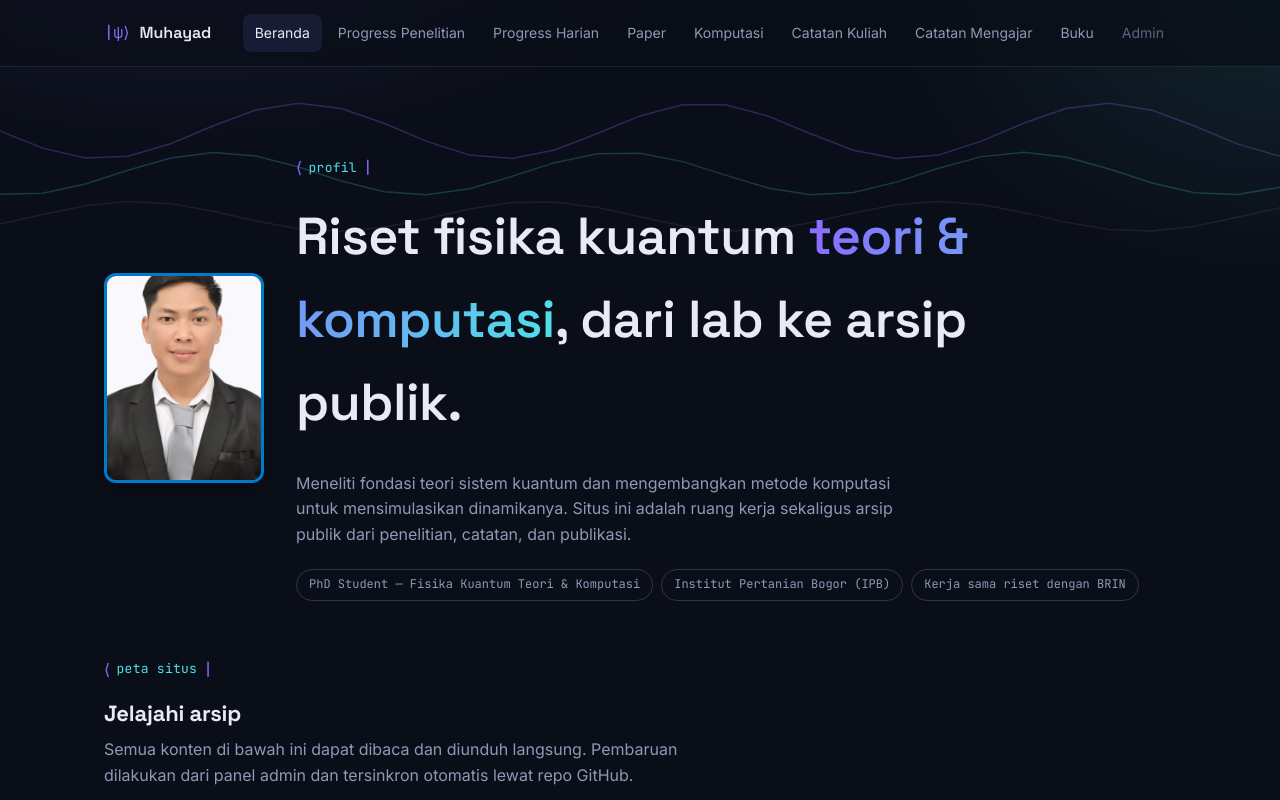
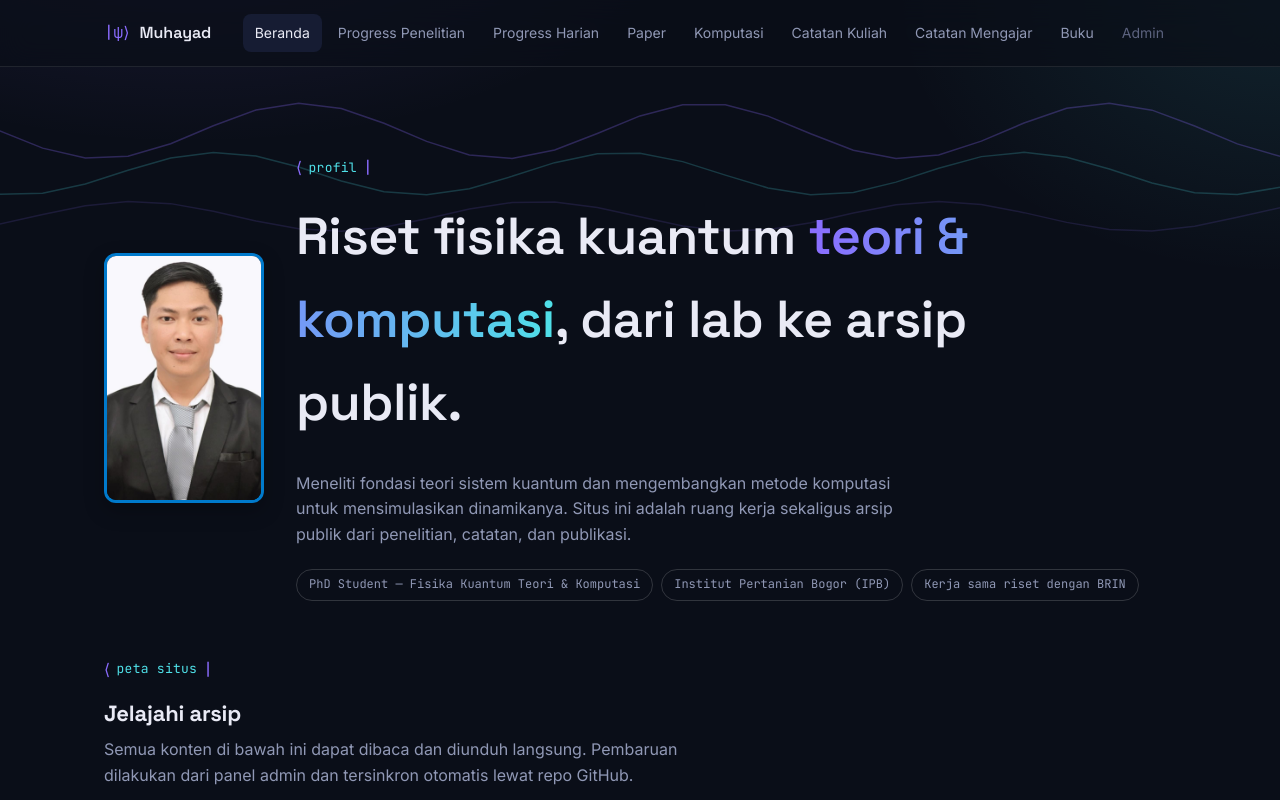
Before and after one commit to muhammad01ahyad-dev/quantum-site, a plain HTML site: page index.html in a window 1280 px wide. Shown: the top 800 px of the page. Drawn offline with Linux system fonts and the light colour scheme.

Commit message:
Update index.html

```diff
--- a/index.html
+++ b/index.html
@@ -15,7 +15,7 @@
   }
   .profile-photo {
     width: 160px;            /* Lebar foto */
-    height: 210px;           /* Tinggi foto (proporsi portrait) */
+    height: 250px;           /* Tinggi foto (proporsi portrait) */
     object-fit: cover;       /* Agar foto tidak terdistorsi / gepeng */
     border-radius: 12px;     /* Ubah ke 0px jika ingin sudut tajam/siku murni */
     border: 3px solid var(--accent, #007acc); /* Warna bingkai */
```
